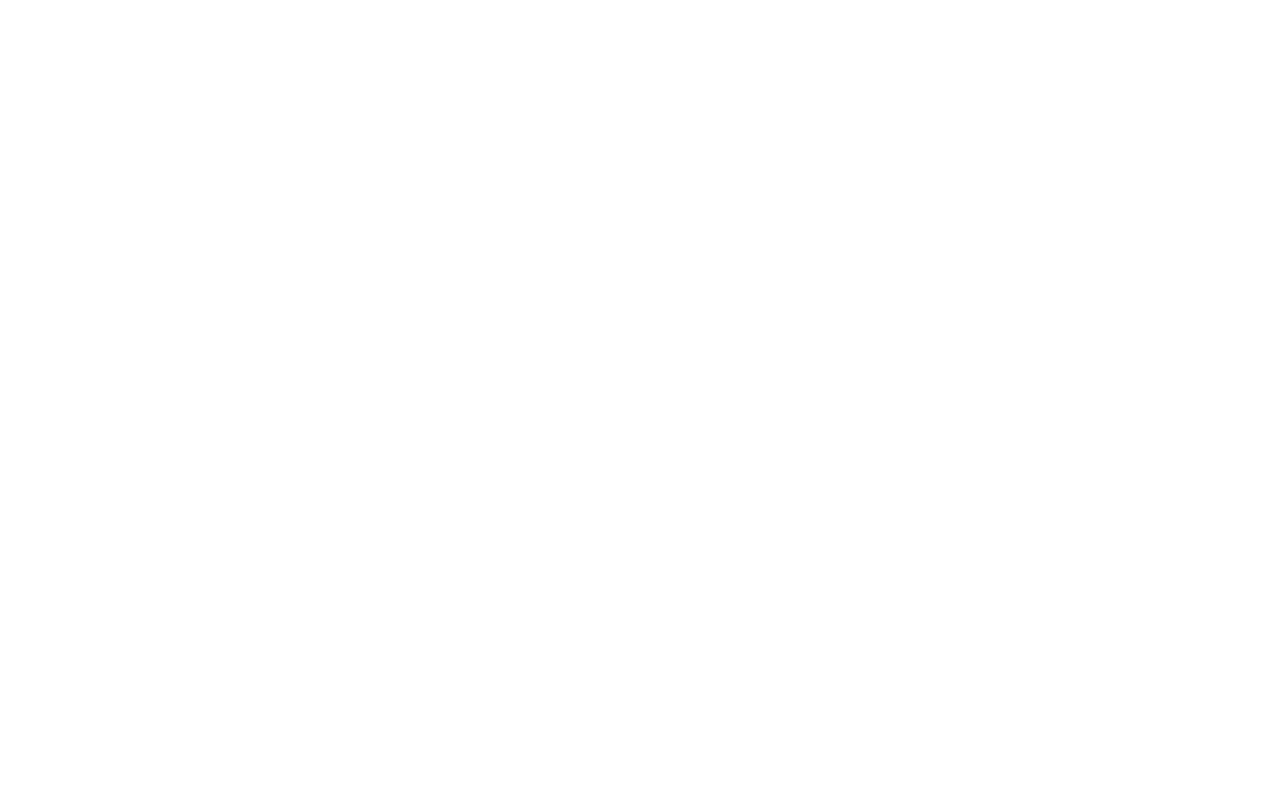
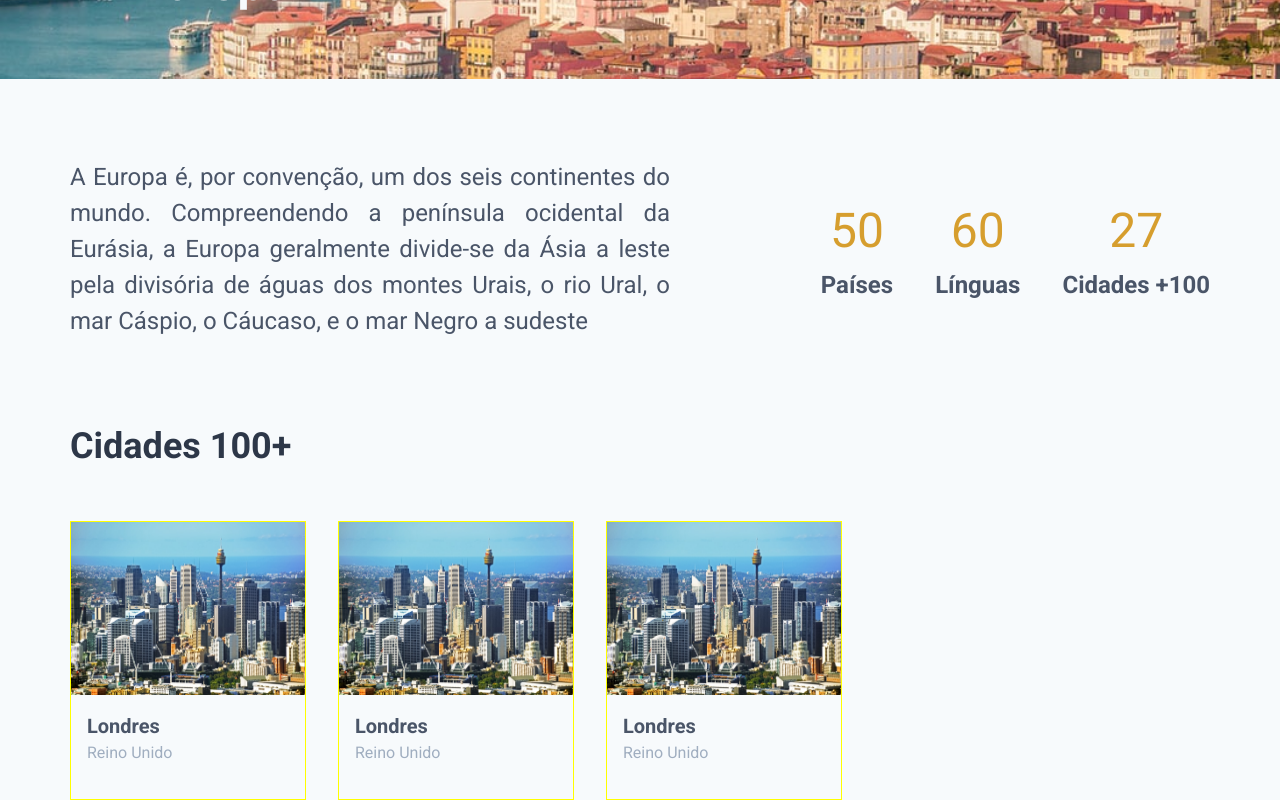
Before and after one commit to mat-alcantara/worldtrip, a Next.js app: page /continent in a window 1280 px wide. Before the commit this address had no page. Shown: the part 521-1321 px from the top of the page. Before the commit the page ends 800 px from the top, so only its background shows below. Built offline with nearby package versions, Linux system fonts and the light colour scheme.

Commit message:
Finish worldtrip

```diff
--- /dev/null
+++ b/src/pages/continent.tsx
@@ -0,0 +1,154 @@
+/* eslint-disable @next/next/no-img-element */
+import { Flex, Text, Image, Stack } from "@chakra-ui/react";
+import { Header } from "../components/Header";
+
+const Continent: React.FC = () => {
+  return (
+    <>
+      <Header />
+      <Flex
+        bg="url(/europa.jpeg)"
+        bgSize="cover"
+        h={["150px", "500px"]}
+        align={["center", "flex-end"]}
+        justify={["center", "left"]}
+      >
+        <Text
+          pl={["0px", "140px"]}
+          pb={["0px", "59px"]}
+          fontSize={["28px", "48px"]}
+          color="gray.50"
+          fontWeight="700"
+        >
+          Europa
+        </Text>
+      </Flex>
+      <Flex
+        direction={["column", "row"]}
+        justify="space-between"
+        mt={["24px", "80px"]}
+        w={["90%", "1140px"]}
+        mx="auto"
+      >
+        <Text
+          fontSize={["14px", "24px"]}
+          maxW="600px"
+          textAlign="justify"
+          color="gray.600"
+        >
+          A Europa é, por convenção, um dos seis continentes do mundo.
+          Compreendendo a península ocidental da Eurásia, a Europa geralmente
+          divide-se da Ásia a leste pela divisória de águas dos montes Urais, o
+          rio Ural, o mar Cáspio, o Cáucaso, e o mar Negro a sudeste
+        </Text>
+        <Flex justify="space-between" align="center" mt={["16px", "0px"]}>
+          <Flex direction="column" align="center">
+            <Text fontSize={["24px", "48px"]} color="yellow.500">
+              50
+            </Text>
+            <Text fontSize={["18px", "24px"]} fontWeight="600" color="gray.600">
+              Países
+            </Text>
+          </Flex>
+          <Flex direction="column" align="center" ml="42px">
+            <Text fontSize={["24px", "48px"]} color="yellow.500">
+              60
+            </Text>
+            <Text fontSize={["18px", "24px"]} fontWeight="600" color="gray.600">
+              Línguas
+            </Text>
+          </Flex>
+          <Flex direction="column" align="center" ml="42px">
+            <Text fontSize={["24px", "48px"]} color="yellow.500">
+              27
+            </Text>
+            <Text fontSize={["18px", "24px"]} fontWeight="600" color="gray.600">
+              Cidades +100
+            </Text>
+          </Flex>
+        </Flex>
+      </Flex>
+      <Text
+        fontSize="36px"
+        fontWeight="bold"
+        color="gray.700"
+        mt={["24px", "80px"]}
+        w={["90%", "1140px"]}
+        mx="auto"
+      >
+        Cidades 100+
+      </Text>
+      <Flex
+        direction={["column", "row"]}
+        mt={["24px", "48px"]}
+        w={["90%", "1140px"]}
+        mx="auto"
+      >
+        <Stack spacing={8} direction={["column", "row"]} mx={["auto", "0"]}>
+          <Flex
+            direction="column"
+            w="236px"
+            h="279px"
+            border="1px solid yellow"
+          >
+            <Image h="173px" w="100%" src="/oceania.jpeg" alt="Imagem" />
+            <Text
+              px="16px"
+              fontSize="20px"
+              fontWeight="bold"
+              mt="16px"
+              color="gray.600"
+            >
+              Londres
+            </Text>
+            <Text px="16px" fontSize="16px" color="gray.400">
+              Reino Unido
+            </Text>
+          </Flex>
+          <Flex
+            direction="column"
+            w="236px"
+            h="279px"
+            border="1px solid yellow"
+          >
+            <Image h="173px" w="100%" src="/oceania.jpeg" alt="Imagem" />
+            <Text
+              px="16px"
+              fontSize="20px"
+              fontWeight="bold"
+              mt="16px"
+              color="gray.600"
+            >
+              Londres
+            </Text>
+            <Text px="16px" fontSize="16px" color="gray.400">
+              Reino Unido
+            </Text>
+          </Flex>
+          <Flex
+            direction="column"
+            w="236px"
+            h="279px"
+            border="1px solid yellow"
+          >
+            <Image h="173px" w="100%" src="/oceania.jpeg" alt="Imagem" />
+            <Text
+              px="16px"
+              fontSize="20px"
+              fontWeight="bold"
+              mt="16px"
+              color="gray.600"
+            >
+              Londres
+            </Text>
+            <Text px="16px" fontSize="16px" color="gray.400">
+              Reino Unido
+            </Text>
+          </Flex>
+        </Stack>
+      </Flex>
+    </>
+  );
+};
+
+export default Continent;
```
